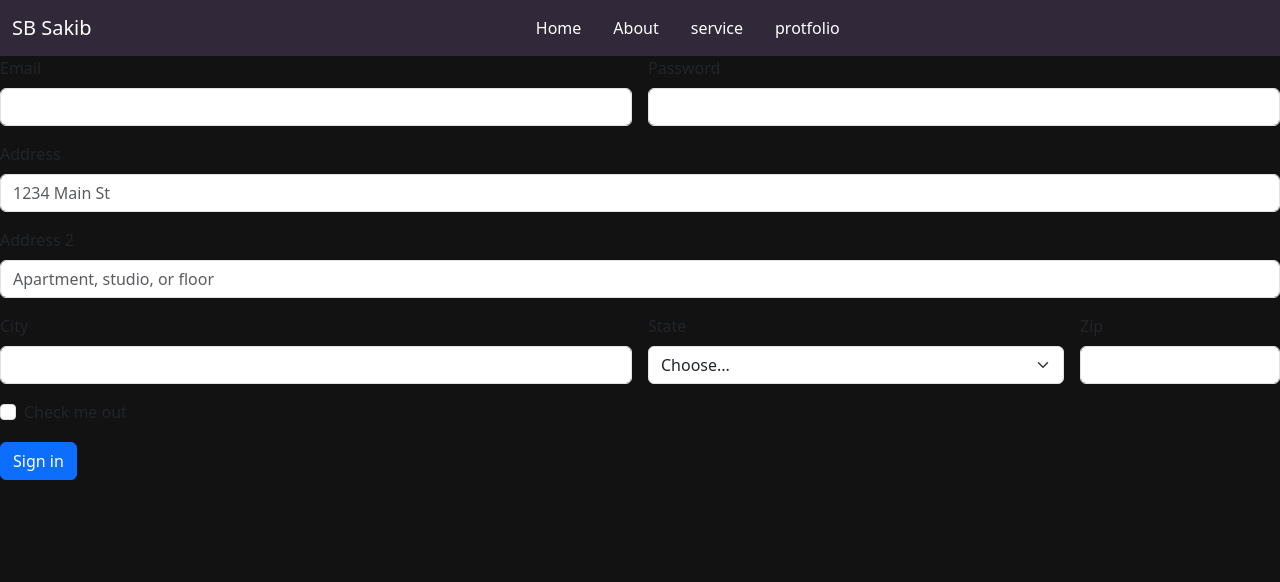
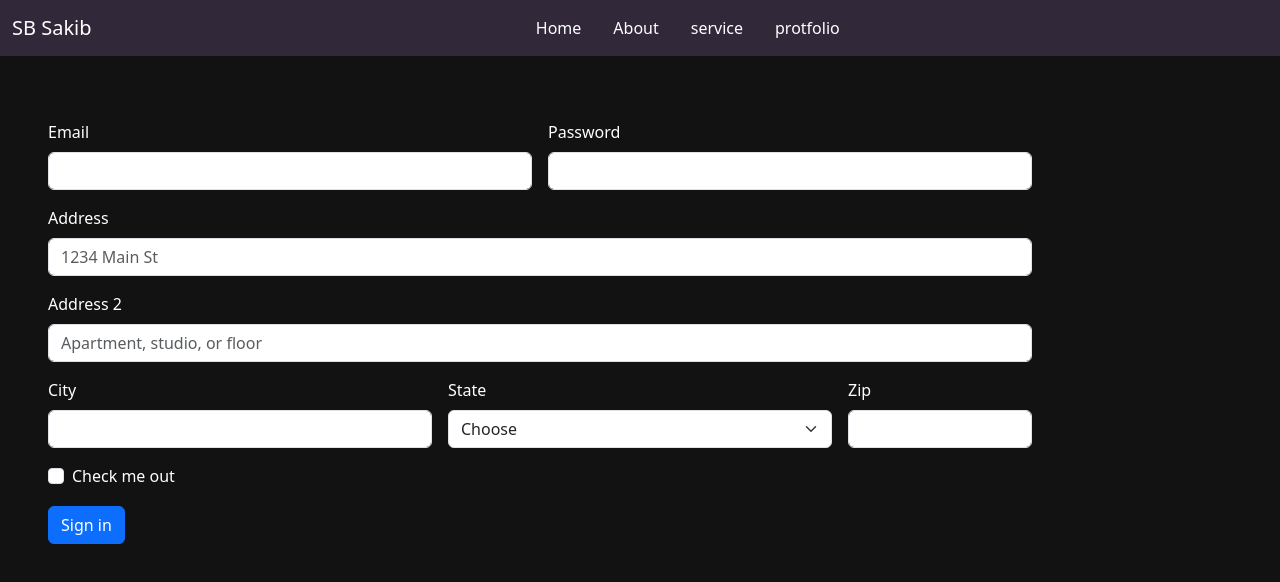
Before and after one commit to sbsakib8/reactproject, a React (Vite) app in the folder vite-project/: page / in a window 1280 px wide. Shown: the top 582 px of the page. Built offline with nearby package versions, Linux system fonts and the light colour scheme.

Commit message:
fornt add usestate

```diff
--- a/vite-project/src/component/form/Form.jsx
+++ b/vite-project/src/component/form/Form.jsx
@@ -1,52 +1,91 @@
-import React from 'react'
+import React, { useState } from 'react'
 
 function Form() {
+
+    const [formobj , setform] = useState(
+        {
+            Email:"",
+            Pass:"",
+            Address:"",
+            Address2:"",
+            City:"",
+            State:"",
+            Zip:"",
+            Chacked:''
+
+        }
+
+    )
+
+const inputobj = (proparty, value)=>{
+    setform((proparobj)=>({
+       ...proparobj,
+       [proparty]:value
+    }))
+}
+
+
+
+
+
   return (
-    <div>
-        <form class="row g-3">
-  <div class="col-md-6">
-    <label for="inputEmail4" class="form-label">Email</label>
-    <input type="email" class="form-control" id="inputEmail4"/>
+    <div className=''>
+        <form className="row g-3 mt-5 px-5">
+
+  <div className="col-md-5">
+    <label for="inputEmail4" className="form-label text-white">Email</label>
+    <input onChange={(e)=>inputobj('Email', e.target.value)} value={formobj.Email} type="email" className="form-control" id="inputEmail4"/>
   </div>
-  <div class="col-md-6">
-    <label for="inputPassword4" class="form-label">Password</label>
-    <input type="password" class="form-control" id="inputPassword4"/>
+
+  <div className="col-md-5">
+    <label for="inputPassword4" className="form-label  text-white">Password</label>
+    <input onChange={(e)=>inputobj('Pass', e.target.value)} value={formobj.Pass} type="password" className="form-control" id="inputPassword4"/>
   </div>
-  <div class="col-12">
-    <label for="inputAddress" class="form-label">Address</label>
-    <input type="text" class="form-control" id="inputAddress" placeholder="1234 Main St"/>
+
+  <div className="col-10">
+    <label for="inputAddress" className="form-label  text-white">Address</label>
+    <input onChange={(e)=>inputobj('Address', e.target.value)}  value={formobj.Address} type="text" className="form-control" id="inputAddress" placeholder="1234 Main St"/>
   </div>
-  <div class="col-12">
-    <label for="inputAddress2" class="form-label">Address 2</label>
-    <input type="text" class="form-control" id="inputAddress2" placeholder="Apartment, studio, or floor"/>
+
+  <div className="col-10">
+    <label for="inputAddress2" className="form-label  text-white">Address 2</label>
+    <input onChange={(e)=>inputobj('Address2', e.target.value)}  value={formobj.Address2} type="text" className="form-control" id="inputAddress2" placeholder="Apartment, studio, or floor"/>
   </div>
-  <div class="col-md-6">
-    <label for="inputCity" class="form-label">City</label>
-    <input type="text" class="form-control" id="inputCity"/>
+
+  <div className="col-md-4">
+    <label for="inputCity" className="form-label  text-white">City</label>
+    <input onChange={(e)=>inputobj('City', e.target.value)}  value={formobj.City} type="text" className="form-control" id="inputCity"/>
   </div>
-  <div class="col-md-4">
-    <label for="inputState" class="form-label">State</label>
-    <select id="inputState" class="form-select">
-      <option selected>Choose...</option>
-      <option>...</option>
+
+  <div className="col-md-4">
+    <label for="inputState" className="form-label  text-white">State</label>
+    <select onChange={(e)=>inputobj('State', e.target.value)}  value={formobj.State} id="inputState" className="form-select">
+      <option value=''>Choose</option>
+      <option value='Dhaka'>Dhake</option>
+      <option value='Gazipur'>Gazipur</option>
+      <option value='Rashahi'>Rashahi</option>
     </select>
   </div>
-  <div class="col-md-2">
-    <label for="inputZip" class="form-label">Zip</label>
-    <input type="text" class="form-control" id="inputZip"/>
+
+
+  <div className="col-md-2">
+    <label for="inputZip" className="form-label  text-white">Zip</label>
+    <input onChange={(e)=>inputobj('Zip', e.target.value)}   value={formobj.Zip} type="text" className="form-control" id="inputZip"/>
   </div>
-  <div class="col-12">
-    <div class="form-check">
-      <input class="form-check-input" type="checkbox" id="gridCheck"/>
-      <label class="form-check-label" for="gridCheck">
+
+
+  <div className="col-12">
+    <div className="form-check">
+      <input checked={formobj.Chacked} className="form-check-input" type="checkbox" id="gridCheck"/>
+      <label className="form-check-label  text-white" for="gridCheck">
         Check me out
       </label>
     </div>
   </div>
-  <div class="col-12">
-    <button type="submit" class="btn btn-primary">Sign in</button>
+  <div className="col-10">
+    <button type="submit" className="btn btn-primary">Sign in</button>
   </div>
-</form>
+        </form>
     </div>
   )
 }
```
